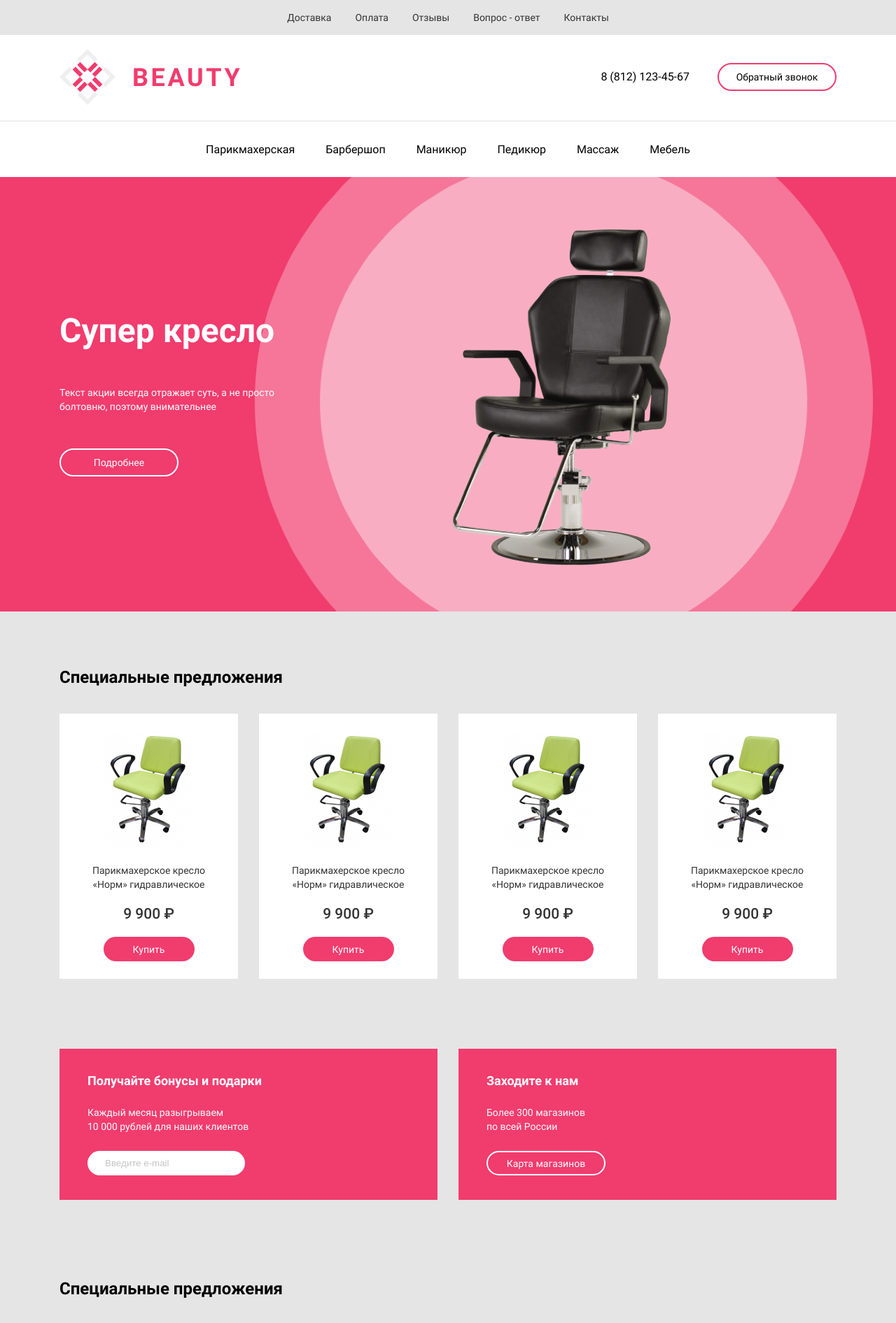
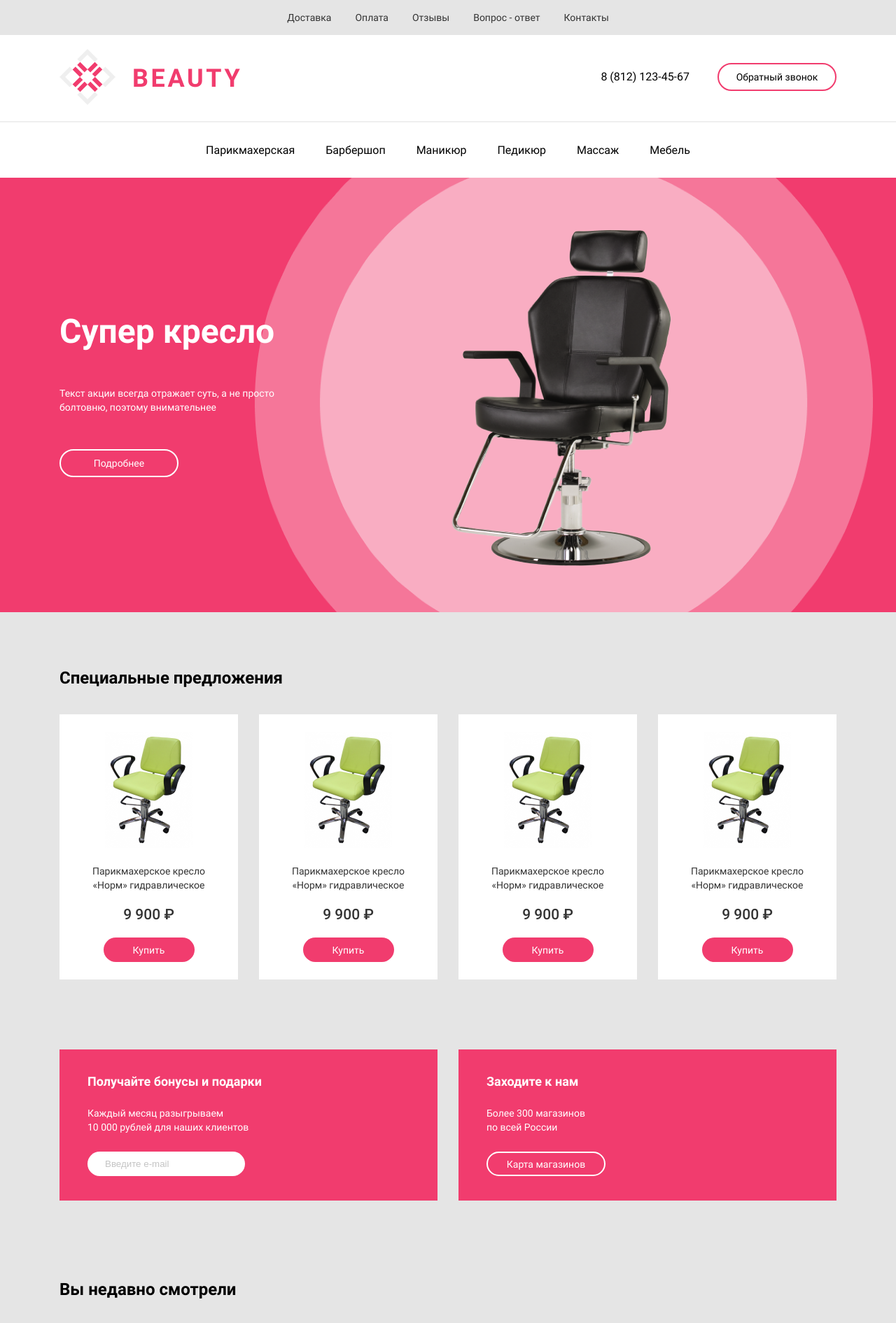
Before and after one commit to Ulite10/Homework-8-Beauty-Site, a plain HTML site: page index.html in a window 1280 px wide. Shown: the top 1891 px of the page at 70% size. Drawn offline with Linux system fonts and the light colour scheme.

Commit message:
fixed bugs

```diff
--- a/index.html
+++ b/index.html
@@ -28,11 +28,11 @@
             </div>
         </div>
         <div class="clearfix fix-size">
-            <div class="left">
+            <div class="left padding-logo">
                 <a class="inline center" href=""><img src="images/logo.png" alt="logo"></a>
-                <h1 class="inline center padding-logo beauty-text">BEAUTY</h1>
+                <a class="inline center link beauty-text" href="">BEAUTY</a>
             </div>
-            <div class="right padding-logo clearfix">
+            <div class="right padding-phone clearfix">
                 <a class="left inline link phone-text" href="tel:+8(812)123-45-67">8 (812) 123-45-67</a>
                 <button class="right button callback-button">Обратный звонок</button>
             </div>
@@ -55,7 +55,7 @@
     <main>
         <div class="background-image">
             <div class="container fix-size">
-                <h2 class="title-main">Супер кресло</h2>
+                <h1 class="title-main">Супер кресло</h1>
                 <p class="info-text main-text inline">Текст акции всегда отражает суть, а не просто болтовню, поэтому
                     внимательнее
                 </p>
@@ -65,7 +65,7 @@
 
         <div class="background-color">
             <div class="cards fix-size">
-                <p class="card-title">Специальные предложения</p>
+                <h2 class="card-title">Специальные предложения</h2>
                 <div>
                     <div class="card">
                         <img class="chair" src="images/chair.png" alt="chair">
@@ -109,7 +109,7 @@
             </div>
 
             <div class="cards fix-size">
-                <p class="card-title">Специальные предложения</p>
+                <h2 class="card-title">Вы недавно смотрели</h2>
                 <div>
                     <div class="card">
                         <img class="chair" src="images/chair.png" alt="chair">
@@ -146,6 +146,7 @@
                 <div class="nav-container inline">
                     <h4 class="footer-title">Популярные категории</h4>
                     <hr class="hr-nav">
+                    <nav>
                         <ul>
                             <li><a class="link footer-text nav-footer-text" href="">Насадки</a></li>
                             <li><a class="link footer-text nav-footer-text" href="">Инструменты</a></li>
@@ -154,10 +155,12 @@
                             <li><a class="link footer-text nav-footer-text" href="">Наращивание</a></li>
                             <li><a class="link footer-text nav-footer-text" href="">Оборудование</a></li>
                         </ul>
+                    </nav>
                 </div><!--
              --><div class="inline">
                     <h4 class="footer-title">Популярные категории</h4>
                     <hr class="hr-nav">
+                    <nav>
                         <ul>
                             <li><a class="link footer-text nav-footer-text" href="">Насадки</a></li>
                             <li><a class="link footer-text nav-footer-text" href="">Инструменты</a></li>
@@ -166,10 +169,12 @@
                             <li><a class="link footer-text nav-footer-text" href="">Наращивание</a></li>
                             <li><a class="link footer-text nav-footer-text" href="">Оборудование</a></li>
                         </ul>
+                    </nav>
                 </div><!--
              --><div class="inline">
                     <h4 class="footer-title">Популярные категории</h4>
                     <hr class="hr-nav">
+                    <nav>
                         <ul>
                             <li><a class="link footer-text nav-footer-text" href="">Насадки</a></li>
                             <li><a class="link footer-text nav-footer-text" href="">Инструменты</a></li>
@@ -178,10 +183,12 @@
                             <li><a class="link footer-text nav-footer-text" href="">Наращивание</a></li>
                             <li><a class="link footer-text nav-footer-text" href="">Оборудование</a></li>
                         </ul>
+                    </nav>
                 </div><!--
              --><div class="inline">
                     <h4 class="footer-title">Популярные категории</h4>
                     <hr class="hr-nav">
+                    <nav>
                         <ul>
                             <li><a class="link footer-text nav-footer-text" href="">Насадки</a></li>
                             <li><a class="link footer-text nav-footer-text" href="">Инструменты</a></li>
@@ -190,6 +197,7 @@
                             <li><a class="link footer-text nav-footer-text" href="">Наращивание</a></li>
                             <li><a class="link footer-text nav-footer-text" href="">Оборудование</a></li>
                         </ul>
+                    </nav>
                 </div>
             </div>
         </div>
--- a/styles/cards.css
+++ b/styles/cards.css
@@ -73,7 +73,7 @@
 
 .text-pink-card {
     color: #fff;
-    width: 231px;
+    width: 233px;
     padding: 25px 0;
 }
 
--- a/styles/header_footer.css
+++ b/styles/header_footer.css
@@ -19,6 +19,10 @@
 }
 
 .padding-logo {
+    padding: 20px 0;
+}
+
+.padding-phone {
     padding: 40px 0;
 }
 
```
Lines whose indentation alone changed are shown as unchanged.
